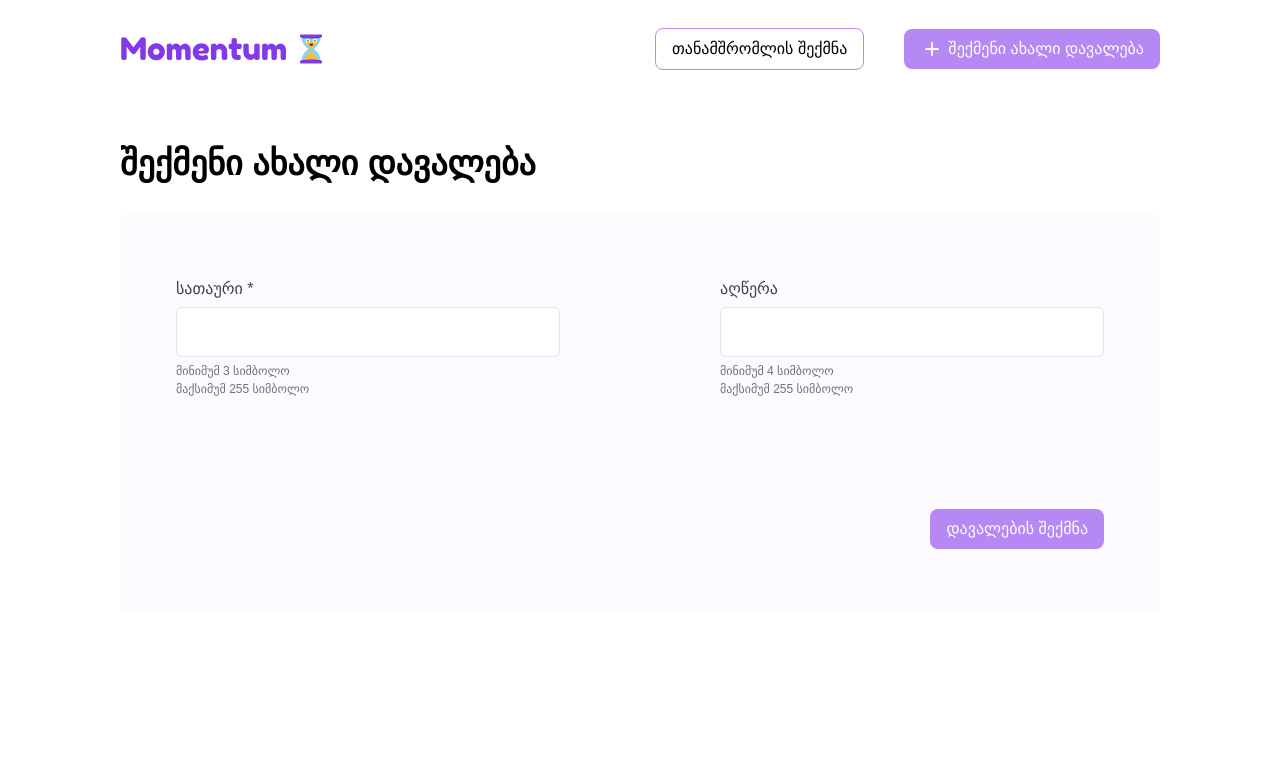
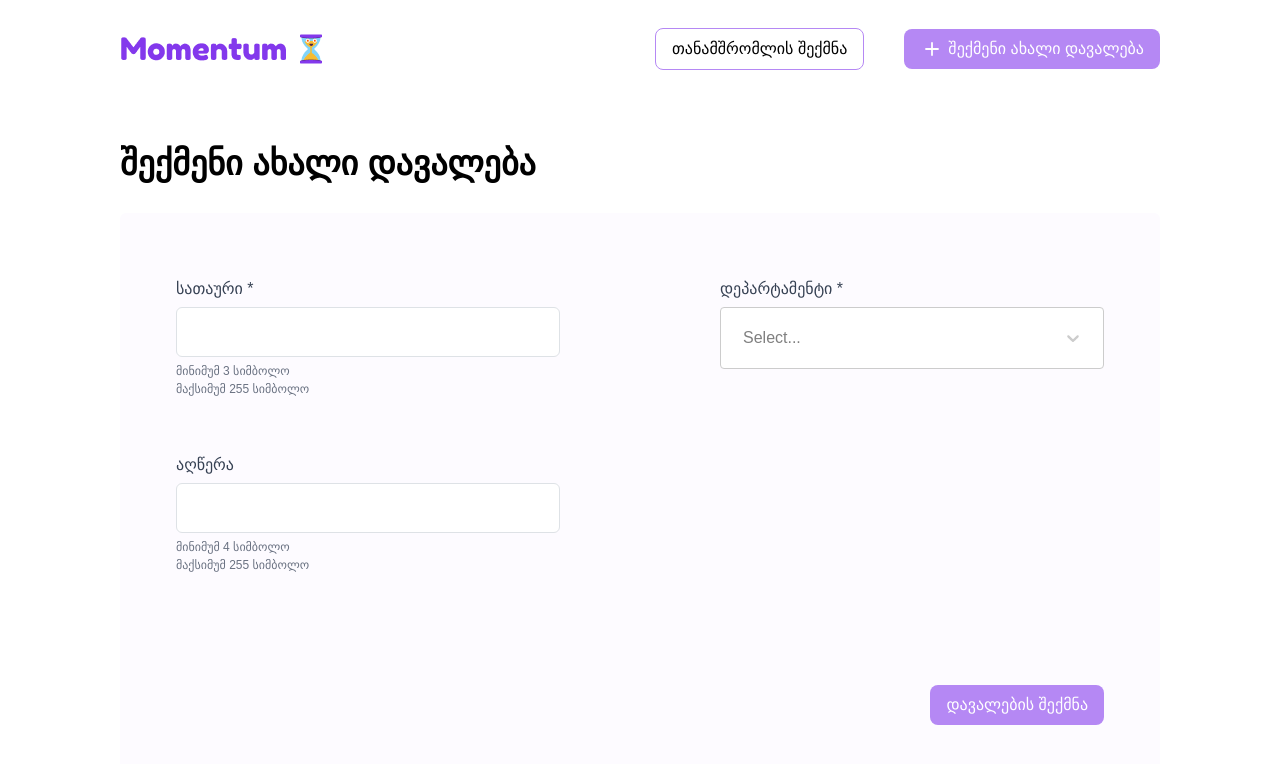
Before and after one commit to gonjila/momentum-redberry, a Next.js app: page /tasks/create in a window 1280 px wide. Shown: the top 764 px of the page. Built offline with nearby package versions, Linux system fonts and the light colour scheme.

Commit message:
wix: custom select

```diff
--- a/package.json
+++ b/package.json
@@ -15,6 +15,7 @@
     "react": "^19.0.0",
     "react-dom": "^19.0.0",
     "react-hook-form": "^7.54.2",
+    "react-select": "^5.10.1",
     "zod": "^3.24.2",
     "zustand": "^5.0.3"
   },
--- a/src/app/tasks/create/components/CreateTaskForm.tsx
+++ b/src/app/tasks/create/components/CreateTaskForm.tsx
@@ -3,7 +3,7 @@
 import { useForm } from "react-hook-form";
 import { zodResolver } from "@hookform/resolvers/zod";
 
-import { MainButton, MainInput } from "@/components";
+import { MainButton, MainInput, MainSelect } from "@/components";
 import {
   createTaskSchema,
   CreateTaskSchemaType,
@@ -36,6 +36,8 @@ function CreateTaskForm() {
           validations={titleValidations}
         />
 
+        <MainSelect name="department" label="დეპარტამენტი" isRequired />
+
         <MainInput
           name="description"
           control={control}
--- /dev/null
+++ b/src/components/MainSelect.tsx
@@ -0,0 +1,132 @@
+"use client";
+
+import Image from "next/image";
+import Select, { components, SingleValueProps, OptionProps, MenuListProps } from "react-select";
+import { Placeholder } from "react-select/animated";
+
+interface OptionType {
+  value: string;
+  label: string;
+  avatar?: string;
+}
+
+interface MainSelectProps {
+  name: string;
+  label?: string;
+  isRequired?: boolean;
+  placeholder?: string;
+}
+
+const options: OptionType[] = [
+  {
+    value: "user1",
+    label: "თამარ კაკაბაძე",
+    avatar:
+      "https://momentum.redberryinternship.ge/storage/employee-avatars/iWqIr6QWRo6V1ofnenkctiyJRPKh4ar0LmxF8FYQ.png",
+  },
+  {
+    value: "user2",
+    label: "თამარ კაკაბაძე",
+    // avatar:
+    //   "https://momentum.redberryinternship.ge/storage/employee-avatars/iWqIr6QWRo6V1ofnenkctiyJRPKh4ar0LmxF8FYQ.png",
+  },
+  {
+    value: "user3",
+    label: "თამარ კაკაბაძე",
+    // avatar:
+    //   "https://momentum.redberryinternship.ge/storage/employee-avatars/iWqIr6QWRo6V1ofnenkctiyJRPKh4ar0LmxF8FYQ.png",
+  },
+  {
+    value: "user4",
+    label: "თამარ კაკაბაძე",
+    avatar:
+      "https://momentum.redberryinternship.ge/storage/employee-avatars/iWqIr6QWRo6V1ofnenkctiyJRPKh4ar0LmxF8FYQ.png",
+  },
+];
+
+const MainSelect = ({ name, label, isRequired, placeholder }: MainSelectProps) => {
+  return (
+    <div className="flex flex-col gap-1.5">
+      {label && (
+        <label htmlFor={name} className="font-medium text-gray-700">
+          {label} {isRequired && "*"}
+        </label>
+      )}
+
+      <Select
+        id={name}
+        options={options}
+        placeholder={placeholder}
+        isSearchable={false}
+        components={{
+          SingleValue: CustomSingleValue,
+          Option: CustomOption,
+          MenuList: CustomMenuList,
+        }}
+        styles={{
+          indicatorSeparator: () => ({ displey: "none" }),
+          control: styles => ({ ...styles, padding: "12px" }),
+          input: styles => ({ ...styles, backgroundColor: "red" }),
+          singleValue: (styles, { data }) => ({ ...styles, backgroundColor: "red" }),
+          placeholder: styles => ({ ...styles }),
+        }}
+      />
+    </div>
+  );
+};
+
+export default MainSelect;
+
+// Custom selected item (Single Value)
+const CustomSingleValue = ({ data }: SingleValueProps<OptionType>) => (
+  <div className="flex items-center gap-2">
+    {data.avatar && (
+      <Image
+        src={data.avatar}
+        alt={data.label}
+        width={32}
+        height={32}
+        className="h-8 w-8 rounded-full"
+      />
+    )}
+    <span>{data.label}</span>
+  </div>
+);
+
+// Custom dropdown option
+const CustomOption = (props: OptionProps<OptionType>) => {
+  const { data, innerRef, innerProps } = props;
+  return (
+    <div
+      ref={innerRef}
+      {...innerProps}
+      className="flex cursor-pointer items-center gap-2 p-2 hover:bg-gray-100"
+    >
+      {data.avatar && (
+        <Image
+          src={data.avatar}
+          alt={data.label}
+          width={26}
+          height={26}
+          className="h-6 w-6 rounded-full"
+        />
+      )}
+      <span>{data.label}</span>
+    </div>
+  );
+};
+
+// Custom dropdown menu with "Add Employee" button
+const CustomMenuList = (props: MenuListProps<OptionType>) => {
+  return (
+    <div>
+      <div
+        className="flex cursor-pointer items-center gap-2 border-b bg-gray-100 px-4 py-2 font-medium text-purple-600"
+        onClick={() => alert("Adding Employee")}
+      >
+        ➕ <span>დაამატე თანამშრომელი</span>
+      </div>
+      <components.MenuList {...props} />
+    </div>
+  );
+};
--- a/src/components/index.ts
+++ b/src/components/index.ts
@@ -4,4 +4,5 @@ export { default as DepartmentsBadge } from "./DepartmentsBadge";
 export { default as MainButton } from "./MainButton";
 export { default as MainHeader } from "./MainHeader";
 export { default as MainInput } from "./MainInput";
+export { default as MainSelect } from "./MainSelect";
 export { default as PriorityBadge } from "./PriorityBadge";
```
Also changed, not shown: 1 other file (tests, documents, lock files or other folders).
